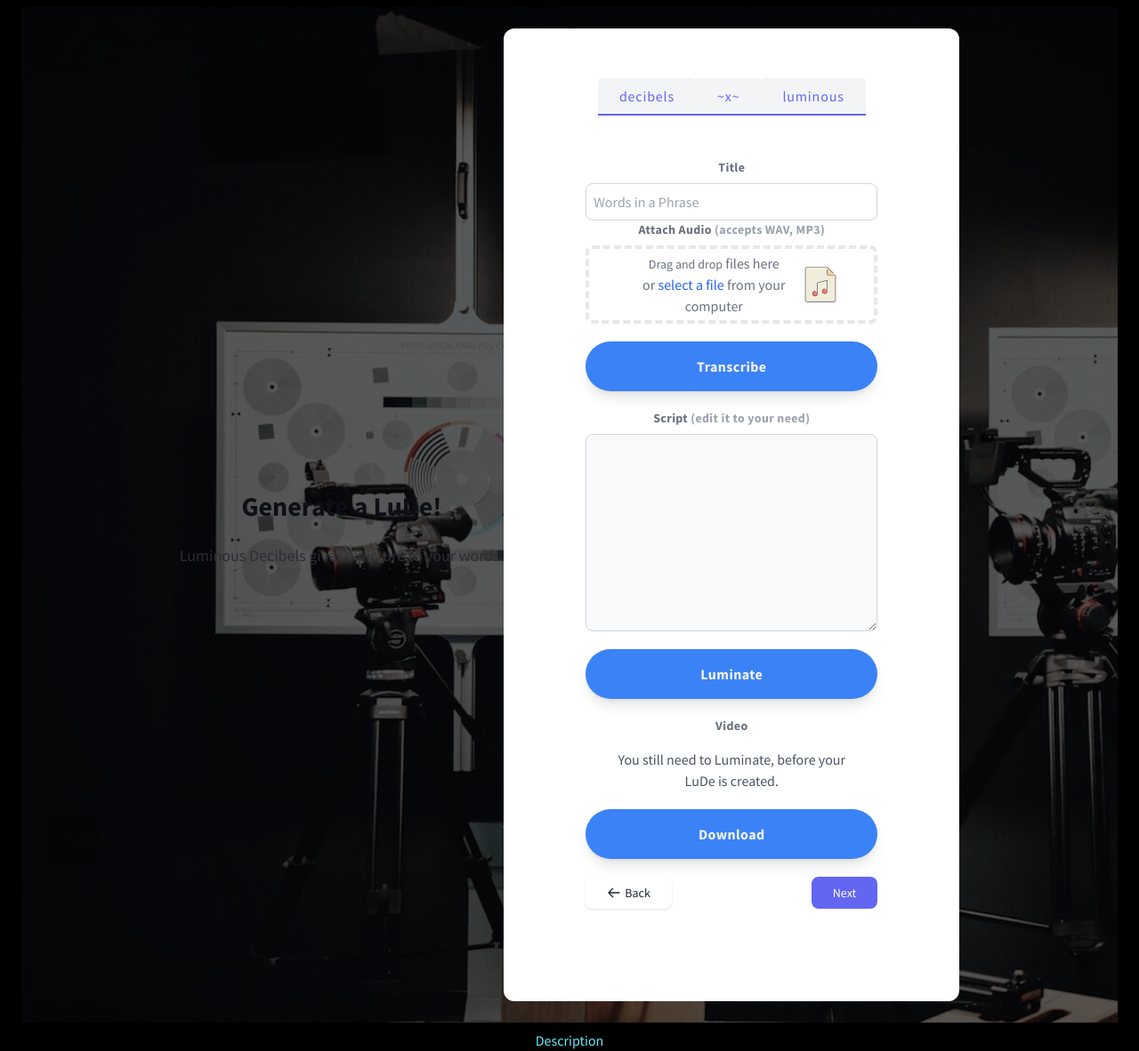
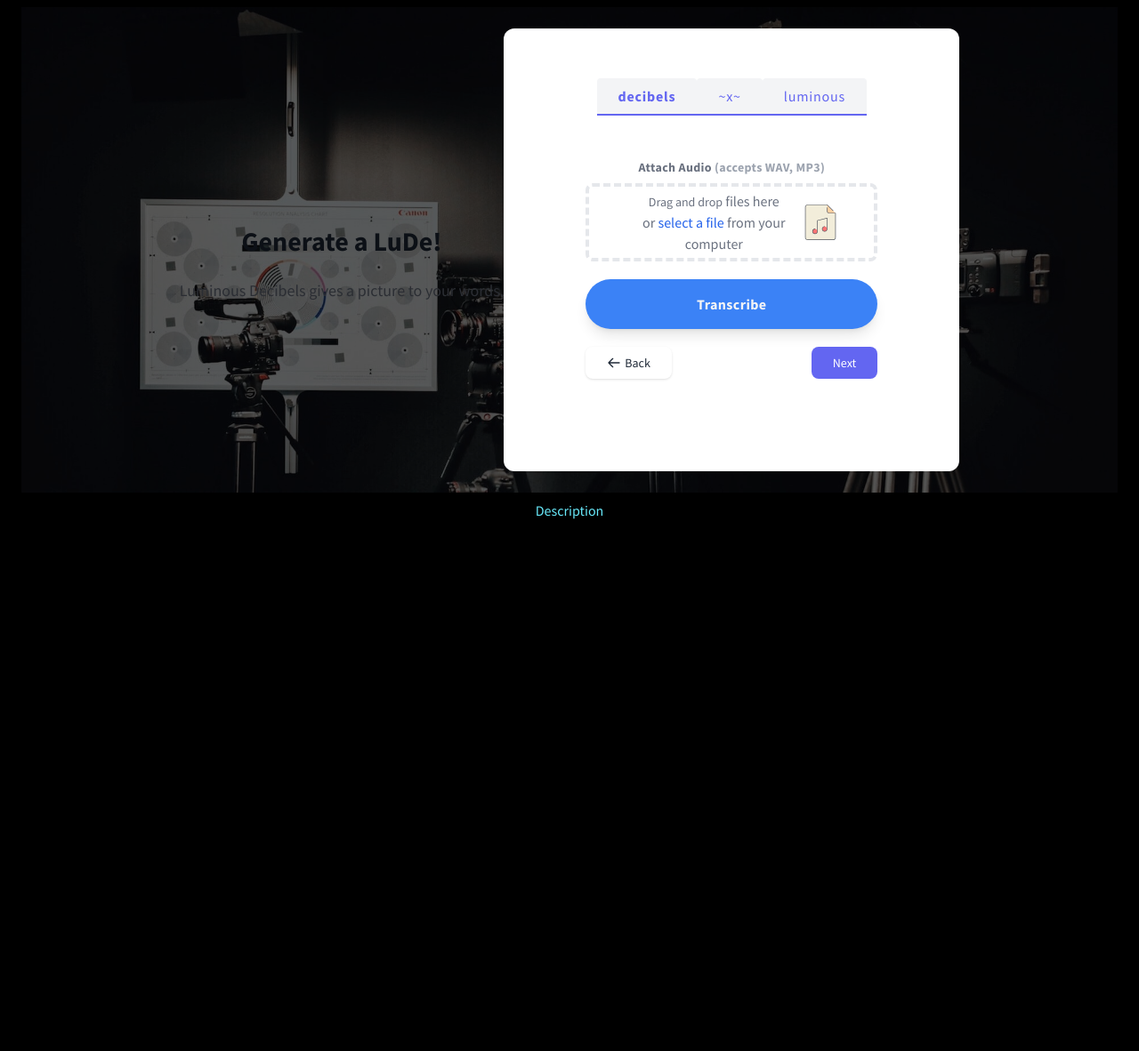
Before and after one commit to ar4s-eth/lude, a Python web app: template templates/index.html in a window 1280 px wide. Shown: the part 66-1248 px from the top of the page at 89% size. After the commit the page ends 650 px from the top, so only its background shows below. Run offline with Jinja, Linux system fonts and the light colour scheme; the template is opened without the code that fills it, so the values that code supplies are empty; some libraries are stand-ins or nearby versions.

Commit message:
tweak form for multi-step process; hide bgimage support for debug
Signed-off-by: AbhishekKr <abhikumar163@gmail.com>

```diff
--- a/templates/index.html
+++ b/templates/index.html
@@ -58,13 +58,13 @@
             <div class="text-gray-600">
               <div class="container flex flex-col flex-wrap px-5 py-4 mx-auto">
                 <div class="flex flex-wrap mx-auto">
-                  <a class="inline-flex items-center justify-center w-1/2 py-3 font-medium leading-none tracking-wider text-indigo-500 bg-gray-100 border-b-2 border-indigo-500 rounded-t sm:px-6 sm:w-auto sm:justify-start title-font">
+                  <a id="form-1-head" class="inline-flex items-center justify-center w-1/2 py-3 font-medium leading-none tracking-wider text-indigo-500 bg-gray-100 border-b-2 border-indigo-500 rounded-t sm:px-6 sm:w-auto sm:justify-start title-font">
                     decibels
                   </a>
-                  <a class="inline-flex items-center justify-center w-1/2 py-3 font-medium leading-none tracking-wider text-indigo-500 bg-gray-100 border-b-2 border-indigo-500 rounded-t sm:px-6 sm:w-auto sm:justify-start title-font">
+                  <a id="form-2-head" class="inline-flex items-center justify-center w-1/2 py-3 font-medium leading-none tracking-wider text-indigo-500 bg-gray-100 border-b-2 border-indigo-500 rounded-t sm:px-6 sm:w-auto sm:justify-start title-font">
                     ~x~
                   </a>
-                  <a class="inline-flex items-center justify-center w-1/2 py-3 font-medium leading-none tracking-wider text-indigo-500 bg-gray-100 border-b-2 border-indigo-500 rounded-t sm:px-6 sm:w-auto sm:justify-start title-font">
+                  <a id="form-3-head" class="inline-flex items-center justify-center w-1/2 py-3 font-medium leading-none tracking-wider text-indigo-500 bg-gray-100 border-b-2 border-indigo-500 rounded-t sm:px-6 sm:w-auto sm:justify-start title-font">
                     luminous
                   </a>
                 </div>
@@ -74,10 +74,12 @@
                       <!-- form - start -->
                       <div class="max-w-screen-md mx-auto">
                         <div id="form-1">
+                          <!--
                           <div class="grid grid-cols-1 space-y-2">
                             <label class="text-sm font-bold text-gray-500 tracking-wide">Title</label>
                             <input class="text-base p-2 border border-gray-300 rounded-lg focus:outline-none focus:border-indigo-500" type="" placeholder="Words in a Phrase">
                           </div>
+                          -->
                           <div class="grid grid-cols-1 space-y-2">
                             <label class="text-sm font-bold text-gray-500 tracking-wide">Attach Audio <span class="mt-2 text-sm text-gray-400 font-italic">(accepts WAV, MP3)</span></label>
                             <div id="audio" class="flex items-center justify-center w-full">
@@ -105,6 +107,15 @@
                               <textarea id="xscript" rows="10" class="block p-2.5 w-full text-sm text-gray-900 bg-gray-50 rounded-lg border border-gray-300 focus:ring-blue-500 focus:border-blue-500 dark:bg-gray-700 dark:border-gray-600 dark:placeholder-gray-400 dark:text-white dark:focus:ring-blue-500 dark:focus:border-blue-500" placeholder="Once upon a time...">
                               </textarea>
                             </div>
+                            <!--
+                            <div class="flex items-center justify-center w-full">
+                              <label for="bgtemplate">Background Template</label>
+                              <select id="bgtemplate" name="bgtemplate" id="bgtemplate">
+                                <option value="plain">Plain Background</option>
+                                <option value="musical-night">Musical Night</option>
+                              </select>
+                            </div>
+                            -->
                           </div>
                           <div>
                             <div id="script-submit" class="my-5 w-full flex justify-center bg-blue-500 text-gray-100 p-4 rounded-full tracking-wide font-semibold  focus:outline-none focus:shadow-outline hover:bg-blue-600 shadow-lg cursor-pointer transition ease-in duration-300">Luminate</div>
@@ -126,12 +137,12 @@
                         </div>
 
                         <div class="flex items-center justify-between">
-                          <button class="inline-flex items-center px-6 py-2 text-sm text-gray-800 rounded-lg shadow outline-none gap-x-1 hover:bg-gray-100">
+                          <button id="form-back" class="inline-flex items-center px-6 py-2 text-sm text-gray-800 rounded-lg shadow outline-none gap-x-1 hover:bg-gray-100">
                             <svg xmlns="http://www.w3.org/2000/svg" class="w-4 h-4" fill="none" viewBox="0 0 24 24" stroke="currentColor">
                               <path stroke-linecap="round" stroke-linejoin="round" stroke-width="2" d="M10 19l-7-7m0 0l7-7m-7 7h18"/>
                             </svg>Back
                           </button>
-                          <button class="px-6 py-2 text-sm text-white bg-indigo-500 rounded-lg outline-none hover:bg-indigo-600 ring-indigo-300">Next</button>
+                          <button id="form-next" class="px-6 py-2 text-sm text-white bg-indigo-500 rounded-lg outline-none hover:bg-indigo-600 ring-indigo-300">Next</button>
                         </div>
                       </div>
                       <!-- form - end -->
@@ -150,10 +161,32 @@
           position: absolute;
           clip: rect(10px, 150px, 130px, 10px);
         }
+         select {
+          margin-bottom: 10px;
+          margin-top: 10px;
+          font-family: cursive, sans-serif;
+          outline: 0;
+          background: #2ecc71;
+          color: #fff;
+          border: 1px solid crimson;
+          padding: 4px;
+          border-radius: 9px;
+        }
       </style>
       <script type="text/javascript">
+let currentFormIndex = 1;
 let audioFile = "";
 let audioID = "";
+
+const form1 = document.querySelector("#form-1");
+const form2 = document.querySelector("#form-2");
+const form3 = document.querySelector("#form-3");
+const form1Head = document.querySelector("#form-1-head");
+const form2Head = document.querySelector("#form-2-head");
+const form3Head = document.querySelector("#form-3-head");
+const formBack = document.querySelector("#form-back");
+const formNext = document.querySelector("#form-next");
+
 const audioSubmit = document.querySelector("#audio-submit");
 const audioInput = document.querySelector("#audio-input");
 const audioInputMsg = document.querySelector("#audio-input-msg");
@@ -170,6 +203,38 @@ const setAudioID = (audio_id) => {
   }
   audioID = audio_id;
 };
+
+const showForm1Head = () => { form1Head.style.fontWeight = "bold"; };
+const hideForm1Head = () => { form1Head.style.fontWeight = "normal"; };
+const showForm2Head = () => { form2Head.style.fontWeight = "bold"; };
+const hideForm2Head = () => { form2Head.style.fontWeight = "normal"; };
+const showForm3Head = () => { form3Head.style.fontWeight = "bold"; };
+const hideForm3Head = () => { form3Head.style.fontWeight = "normal"; };
+const showForm1 = () => { form1.style.display = "block"; showForm1Head(); };
+const hideForm1 = () => { form1.style.display = "none"; hideForm1Head(); };
+const showForm2 = () => { form2.style.display = "block"; showForm2Head(); };
+const hideForm2 = () => { form2.style.display = "none"; hideForm2Head(); };
+const showForm3 = () => { form3.style.display = "block"; showForm3Head(); };
+const hideForm3 = () => { form3.style.display = "none"; hideForm3Head(); };
+
+const setCurrentFormIndex = (idx) => {
+  currentFormIndex = idx;
+  if (currentFormIndex == 1) {
+    showForm1();
+    hideForm2();
+    hideForm3();
+  } else if (currentFormIndex == 2) {
+    showForm2();
+    hideForm3();
+    hideForm1();
+  } else if (currentFormIndex == 3) {
+    showForm3();
+    hideForm1();
+    hideForm2();
+  }
+};
+
+setCurrentFormIndex(1);
 
 const transcribeAudio = (audio_id) => {
   console.log("Transcribe audio...");
@@ -199,6 +264,8 @@ const uploadFile = file => {
       console.log(result.audio_id)
       setAudioID(result.audio_id);
       transcribeAudio(result.audio_id)
+      hideForm1();
+      showForm2();
     } else {
       console.log(request.responseText);
     }
@@ -230,7 +297,10 @@ const updateScript = (audio_id, transcript) => {
 
 const generateVideo = audio_id => {
   luminousState.innerHTML = 'Generating your Luminous Decibels.<br/>This takes some time with our current server power.'
-  const API_ENDPOINT = "/api/video/" + audio_id + '?' + new URLSearchParams({recreate: true});
+  const API_ENDPOINT = "/api/video/" + audio_id + '?' + new URLSearchParams({
+    //bgimage: document.querySelector("#bgtemplate").value
+    recreate: true
+  });
   fetch(API_ENDPOINT, {
     method: 'POST',
     cache: 'no-cache',
@@ -246,6 +316,8 @@ const generateVideo = audio_id => {
                                    '<source id="luminous-source" src="' + data.video_link + '" type="video/mp4">' +
                                  '<p>Video tag not supported.</p></video>';
       luminousState.innerHTML = 'Ready to play or download!'
+      hideForm2();
+      showForm3();
   })
   .catch((err) => {
     console.error(err);
@@ -269,6 +341,26 @@ scriptSubmit.addEventListener("click", event => {
   updateScript(audioID, transcriptionTextArea.value);
   generateVideo(audioID);
 });
+
+formBack.addEventListener("click", event => {
+  if (currentFormIndex == 1) {
+    setCurrentFormIndex(3)
+  } else if (currentFormIndex == 2) {
+    setCurrentFormIndex(1)
+  } else if (currentFormIndex == 3) {
+    setCurrentFormIndex(2)
+  }
+});
+
+formNext.addEventListener("click", event => {
+  if (currentFormIndex == 1) {
+    setCurrentFormIndex(2)
+  } else if (currentFormIndex == 2) {
+    setCurrentFormIndex(3)
+  } else if (currentFormIndex == 3) {
+    setCurrentFormIndex(1)
+  }
+});
       </script>
     </div>
 
```
